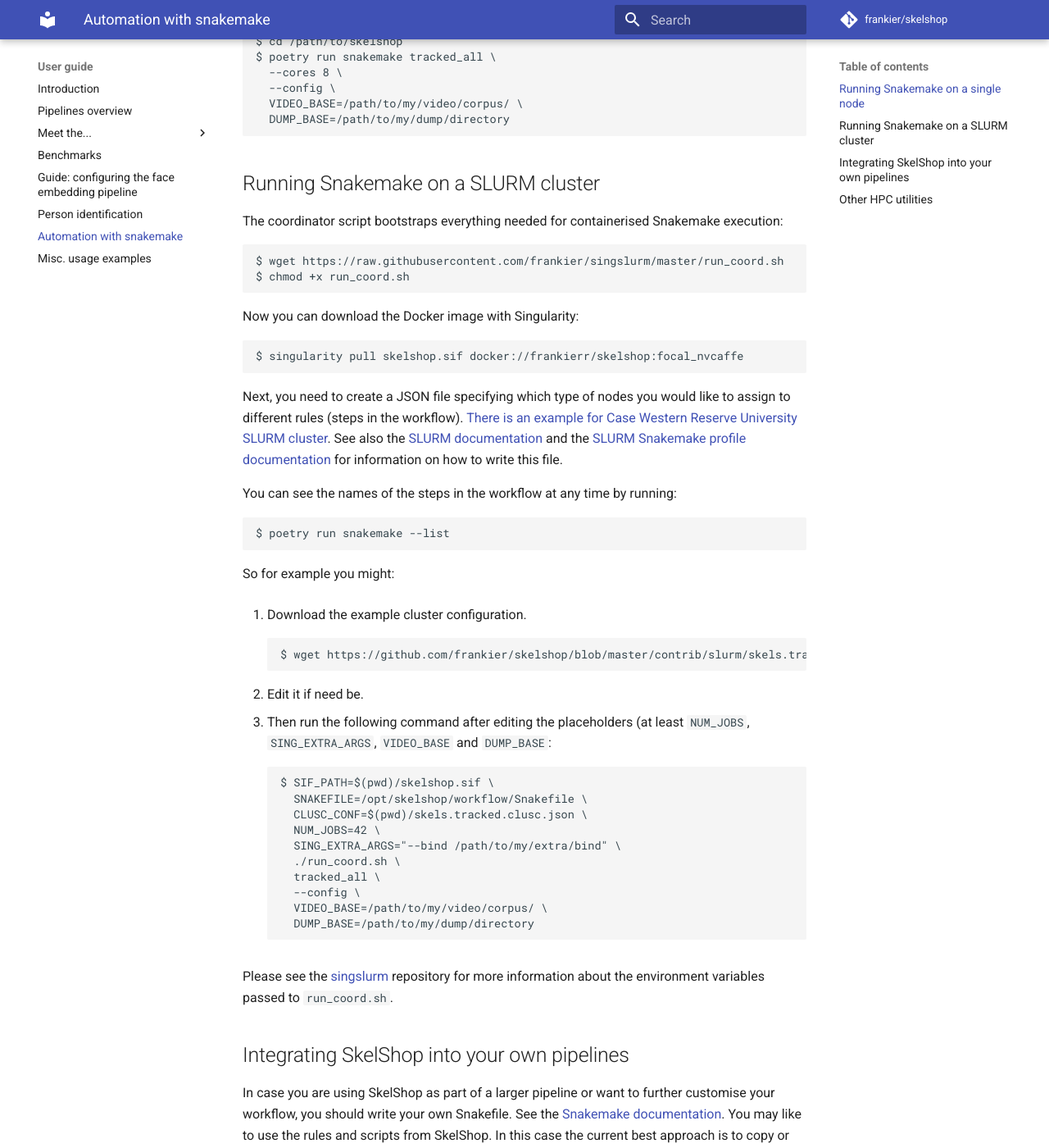
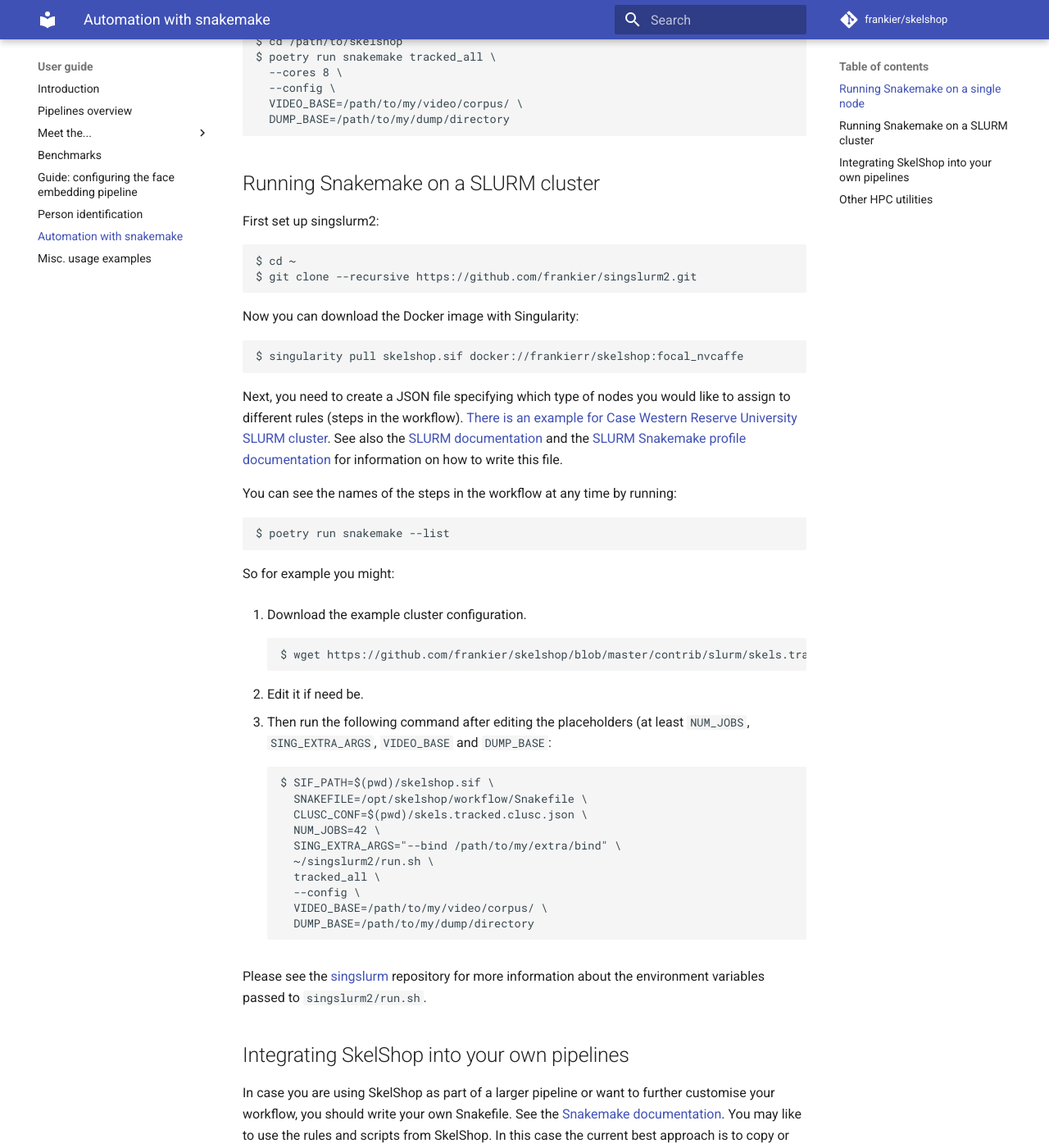
Before and after one commit to frankier/skelshop, an MkDocs documentation site: the page built from docs/snakemake.md, in a window 1280 px wide and 1400 px high, scrolled down 752 px. Shown: the whole window at 82% size. Built offline with MkDocs 1.6.1 and Material for MkDocs 9.7.7, drawn with Linux system fonts in a browser that asks for light colours; comment, search, counter and statistics services are not loaded.

Commit message:
Update Snakemake instructions to use singslurm2

```diff
--- a/docs/snakemake.md
+++ b/docs/snakemake.md
@@ -11,7 +11,7 @@
 (typically a login node, since no heavy computation is performed by this node)
 and the actual steps will run on different nodes chosen according to a JSON
 configuration file, all from a single Singularity container. This workflow is
-enabled by [singslurm](https://github.com/frankier/singslurm) project, which is
+enabled by [singslurm2](https://github.com/frankier/singslurm2) project, which is
 based on the [Snakemake SLURM
 profile](https://github.com/Snakemake-Profiles/slurm).
 
@@ -32,11 +32,11 @@
 
 ## Running Snakemake on a SLURM cluster
 
-The coordinator script bootstraps everything needed for containerised Snakemake
-execution:
+First set up singslurm2:
 
-    $ wget https://raw.githubusercontent.com/frankier/singslurm/master/run_coord.sh
-    $ chmod +x run_coord.sh
+    $ cd ~
+    $ git clone --recursive https://github.com/frankier/singslurm2.git
+
 
 Now you can download the Docker image with Singularity:
 
@@ -72,7 +72,7 @@
           CLUSC_CONF=$(pwd)/skels.tracked.clusc.json \
           NUM_JOBS=42 \
           SING_EXTRA_ARGS="--bind /path/to/my/extra/bind" \
-          ./run_coord.sh \
+          ~/singslurm2/run.sh \
           tracked_all \
           --config \
           VIDEO_BASE=/path/to/my/video/corpus/ \
@@ -80,7 +80,7 @@
 
 
 Please see the [singslurm](https://github.com/frankier/singslurm) repository
-for more information about the environment variables passed to `run_coord.sh`.
+for more information about the environment variables passed to `singslurm2/run.sh`.
 
 ## Integrating SkelShop into your own pipelines
 
```
